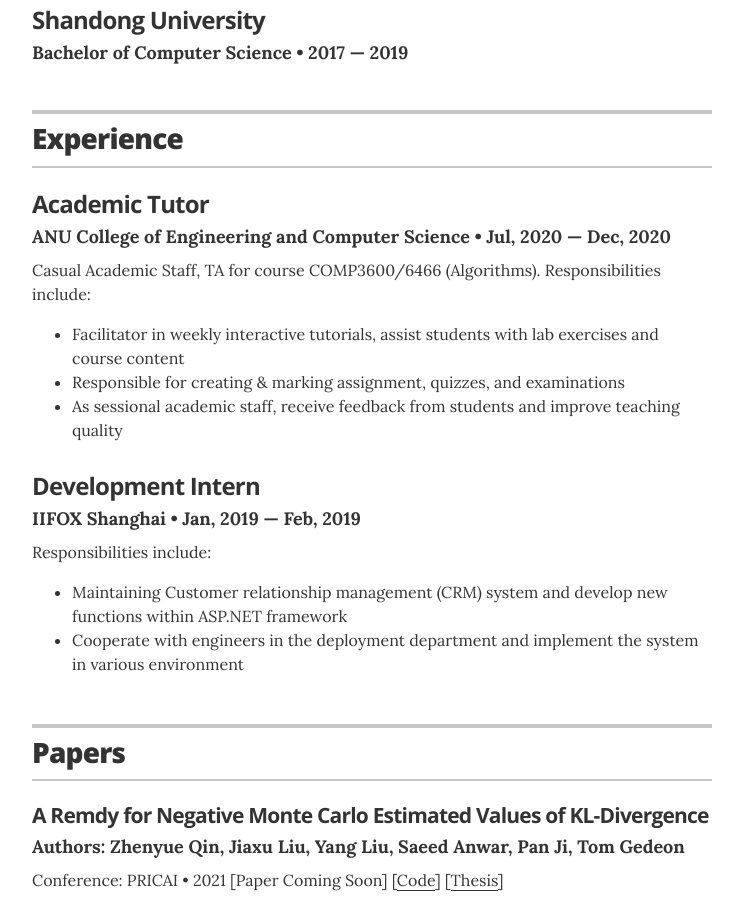
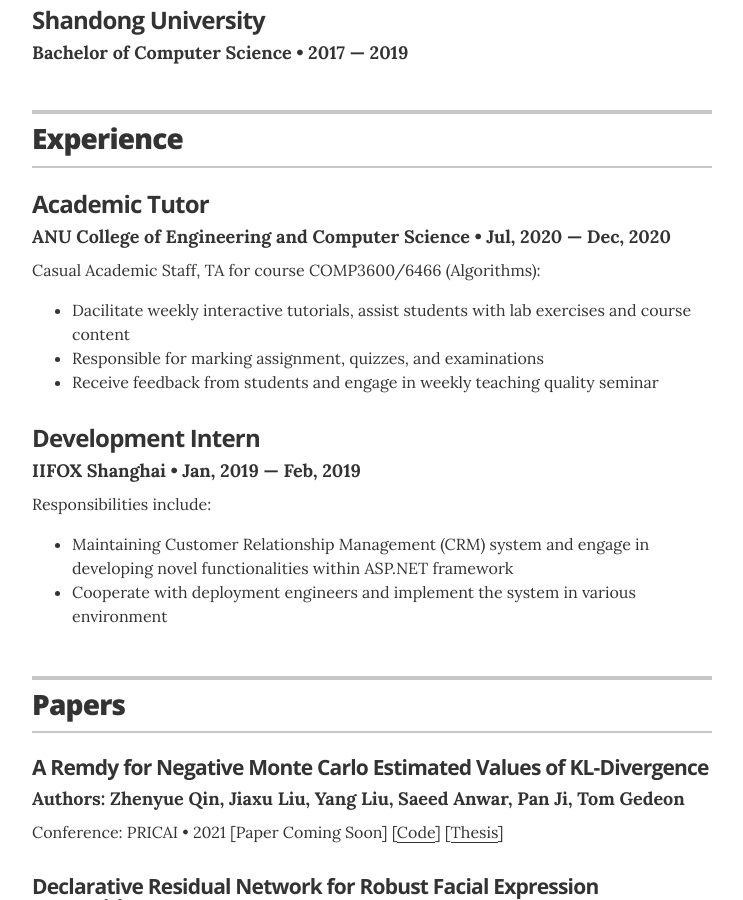
Before and after one commit to ljxw88/ljxw88.github.io, a Jekyll site: the page built from index.html, in a window 1280 px wide and 900 px high, scrolled down 1686 px. Shown: the whole window, without its empty margins (268-1011 px from the left). Built offline with Jekyll 4.4.1, drawn with Linux system fonts in a browser that asks for light colours; comment, search, counter and statistics services are not loaded.

Commit message:
experience update

```diff
--- a/_data/experience.yml
+++ b/_data/experience.yml
@@ -3,13 +3,13 @@
 - company: ANU College of Engineering and Computer Science
   position: Academic Tutor
   duration: Jul, 2020 &mdash; Dec, 2020
-  summary: Casual Academic Staff, TA for course COMP3600/6466 (Algorithms). Responsibilities include:<ul class="resume-item-list"><li>Facilitator in weekly interactive tutorials, assist students with lab exercises and course content</li><li>Responsible for creating & marking assignment, quizzes, and examinations</li><li>As sessional academic staff, receive feedback from students and improve teaching quality</li></ul>
+  summary: Casual Academic Staff, TA for course COMP3600/6466 (Algorithms):<ul class="resume-item-list"><li>Dacilitate weekly interactive tutorials, assist students with lab exercises and course content</li><li>Responsible for marking assignment, quizzes, and examinations</li><li>Receive feedback from students and engage in weekly teaching quality seminar</li></ul>
 
 # Director of Digital Stratgy
 - company: IIFOX Shanghai
   position: Development Intern
   duration:  Jan, 2019 &mdash; Feb, 2019
-  summary: Responsibilities include:<ul class="resume-item-list"><li>Maintaining Customer relationship management (CRM) system and develop new functions within ASP.NET framework</li><li>Cooperate with engineers in the deployment department and implement the system in various environment</li></ul>
+  summary: Responsibilities include:<ul class="resume-item-list"><li>Maintaining Customer Relationship Management (CRM) system and engage in developing novel functionalities within ASP.NET framework</li><li>Cooperate with deployment engineers and implement the system in various environment</li></ul>
 
 
 # Communications Coordinator
```
